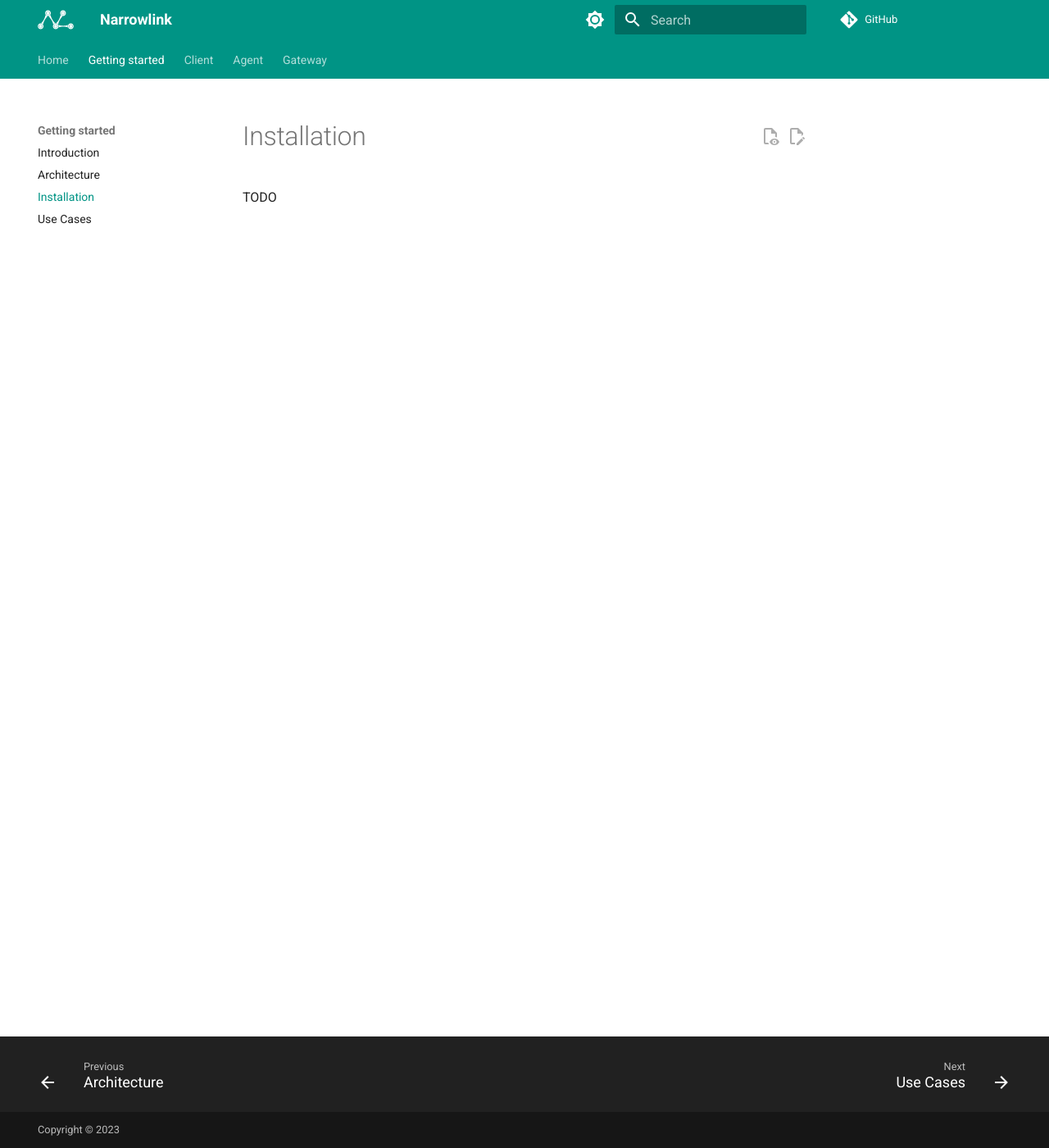
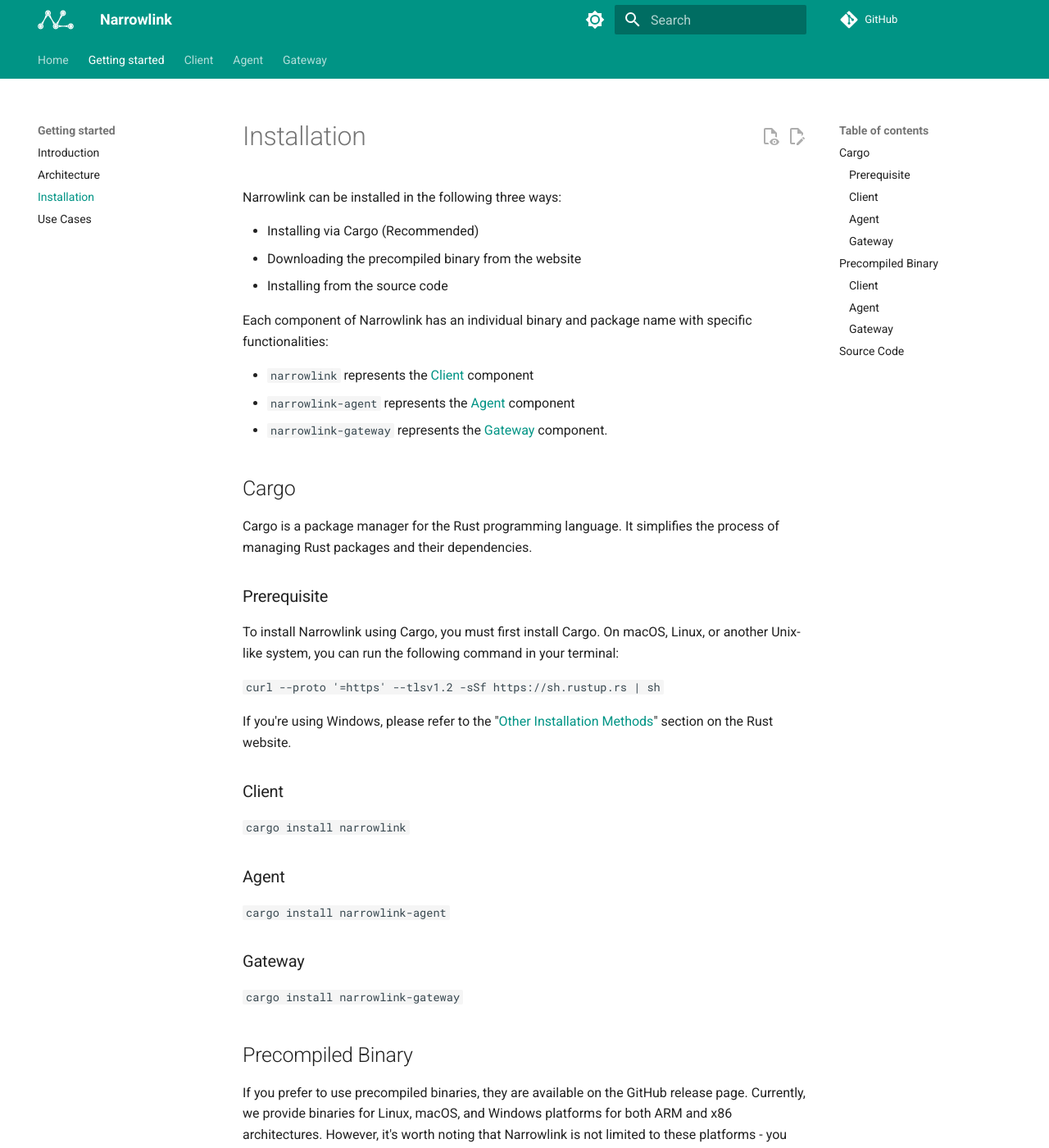
Before and after one commit to narrowlink/docs, an MkDocs documentation site: the page built from docs/getting-started/installation.md, in a window 1280 px wide and 1400 px high. Shown: the whole window at 82% size. Built offline with MkDocs 1.6.1 and Material for MkDocs 9.7.7, drawn with Linux system fonts in a browser that asks for light colours; some of the changed text lies outside the part shown.

Commit message:
add installation and use cases sections

````diff
--- a/docs/getting-started/installation.md
+++ b/docs/getting-started/installation.md
@@ -1,3 +1,50 @@
 # Installation
 
-TODO
+Narrowlink can be installed in the following three ways:
+
+ - Installing via Cargo (Recommended)
+ - Downloading the precompiled binary from the website
+ - Installing from the source code
+
+Each component of Narrowlink has an individual binary and package name with specific functionalities:
+
+ - `narrowlink` represents the [Client] component
+ - `narrowlink-agent` represents the [Agent] component
+ - `narrowlink-gateway` represents the [Gateway] component.
+
+
+##Cargo
+Cargo is a package manager for the Rust programming language. It simplifies the process of managing Rust packages and their dependencies.
+###Prerequisite
+To install Narrowlink using Cargo, you must first install Cargo. On macOS, Linux, or another Unix-like system, you can run the following command in your terminal:
+
+```curl --proto '=https' --tlsv1.2 -sSf https://sh.rustup.rs | sh```
+
+If you're using Windows, please refer to the "[Other Installation Methods]" section on the Rust website.
+
+### Client
+```cargo install narrowlink```
+### Agent
+```cargo install narrowlink-agent```
+### Gateway
+```cargo install narrowlink-gateway```
+
+##Precompiled Binary
+If you prefer to use precompiled binaries, they are available on the GitHub release page. Currently, we provide binaries for Linux, macOS, and Windows platforms for both ARM and x86 architectures. However, it's worth noting that Narrowlink is not limited to these platforms - you can build for other targets using alternative installation methods.
+### Client
+```https://github.com/narrowlink/client/releases```
+### Agent
+```https://github.com/narrowlink/agent/releases```
+### Gateway
+```https://github.com/narrowlink/gateway/releases```
+
+##Source Code
+If you prefer to obtain pre-release versions of Narrowlink or modify the code before building, you can download the source code from [Narrowlink's GitHub repository] and build and install it yourself. This installation method requires the Git and Cargo commands to be installed on your system.
+
+
+
+[Client]: /client/introduction/
+[Agent]: /agent/introduction/
+[Gateway]: /gateway/introduction/
+[Other Installation Methods]: https://forge.rust-lang.org/infra/other-installation-methods.html
+[Narrowlink's GitHub repository]: https://github.com/narrowlink/
````
Also changed, not shown: docs/getting-started/architecture.md (+7 -3 lines), docs/getting-started/use-cases.md (+17 -0 lines).
